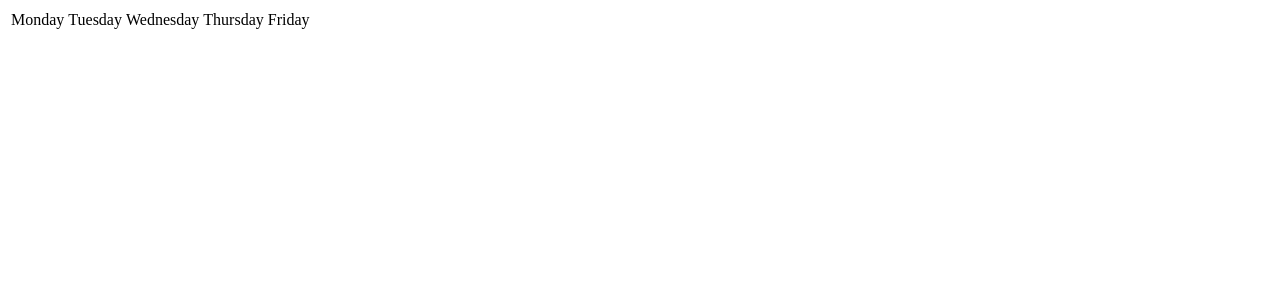
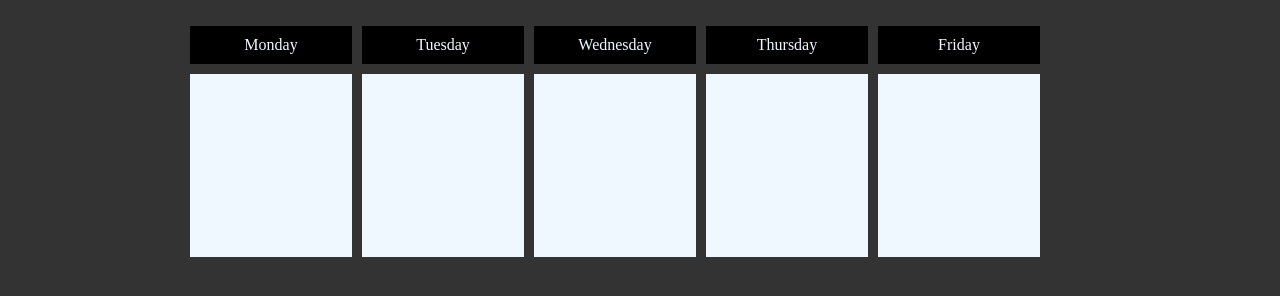
Before and after one commit to nsreeen/calendar, a plain HTML site: page index.html in a window 1280 px wide. Drawn offline with Linux system fonts and the light colour scheme.

Commit message:
style calendar

```diff
--- a/index.html
+++ b/index.html
@@ -5,10 +5,54 @@
 <meta name="viewport" content="width=device-width,initial-scale=1">
 <link rel="stylesheet" href="">
 <style>
+  html {
+    box-sizing: border-box;
+    margin: 0;
+  }
+
+  body {
+    margin: 0;
+    background-color: #333;
+  }
+
+  .container {
+    max-width: 900px;
+    width: 90%;
+    margin: 10px auto 0;
+  }
+
+  .grid {
+    display: grid;
+    grid-template-columns: repeat(5, 18%);
+    grid-gap: 10px;
+    align-items: center;
+  }
+
+  .row {
+    display: flex;
+    justify-content: space-around;
+  }
+
+  .day-names {
+    background-color: #000;
+    color: aliceblue;
+    padding: 10px;
+    text-align: center;
+    margin-bottom: 0;
+  }
+
+  .data {
+    background-color: aliceblue;
+    color: #000;
+    min-height: 175px; /* TODO: get a better way to make blocks same size */
+    padding: 4px;
+    margin: 0;
+  }
 </style>
+
 <body>
 
-<table>
+  <!-- <table>
   <tr>
     <td>Monday</td>
     <td>Tuesday</td>
@@ -23,7 +67,26 @@
     <td id="3"></td>
     <td id="4"></td>
   </tr>
-</table>
+</table> -->
+
+  <div class="container">
+    <div class="grid">
+      <!-- <div class="row"> -->
+      <p class="day-names">Monday</p>
+      <p class="day-names">Tuesday</p>
+      <p class="day-names">Wednesday</p>
+      <p class="day-names">Thursday</p>
+      <p class="day-names">Friday</p>
+      <!-- </div> -->
+      <!-- <div class="row"> -->
+      <p id="0" class="data"></p>
+      <p id="1" class="data"></p>
+      <p id="2" class="data"></p>
+      <p id="3" class="data"></p>
+      <p id="4" class="data"></p>
+      <!-- </div> -->
+    </div>
+  </div>
 
   <script>
     const Http = new XMLHttpRequest();
@@ -31,13 +94,13 @@
     const url = "http://127.0.0.1:8000/";
     Http.open("GET", url);
     Http.send();
-  Http.onload = function(){
+    Http.onload = function () {
 
       // const monday = document.getElementById("0");
       // console.log(Http.response);
       // monday.innerText = Http.response[0]["summary"];
 
-    for(let i=0; i<Http.response.length; i++) {
+      for (let i = 0; i < Http.response.length; i++) {
         let day_of_week = Http.response[i]["day_of_week"];
         let summary = Http.response[i]["summary"] + " ";
         document.getElementById(day_of_week.toString()).innerHTML += `<p>${summary}</p>`
@@ -47,4 +110,5 @@
 
   </script>
 </body>
+
 </html>
```
Lines whose indentation alone changed are shown as unchanged.
